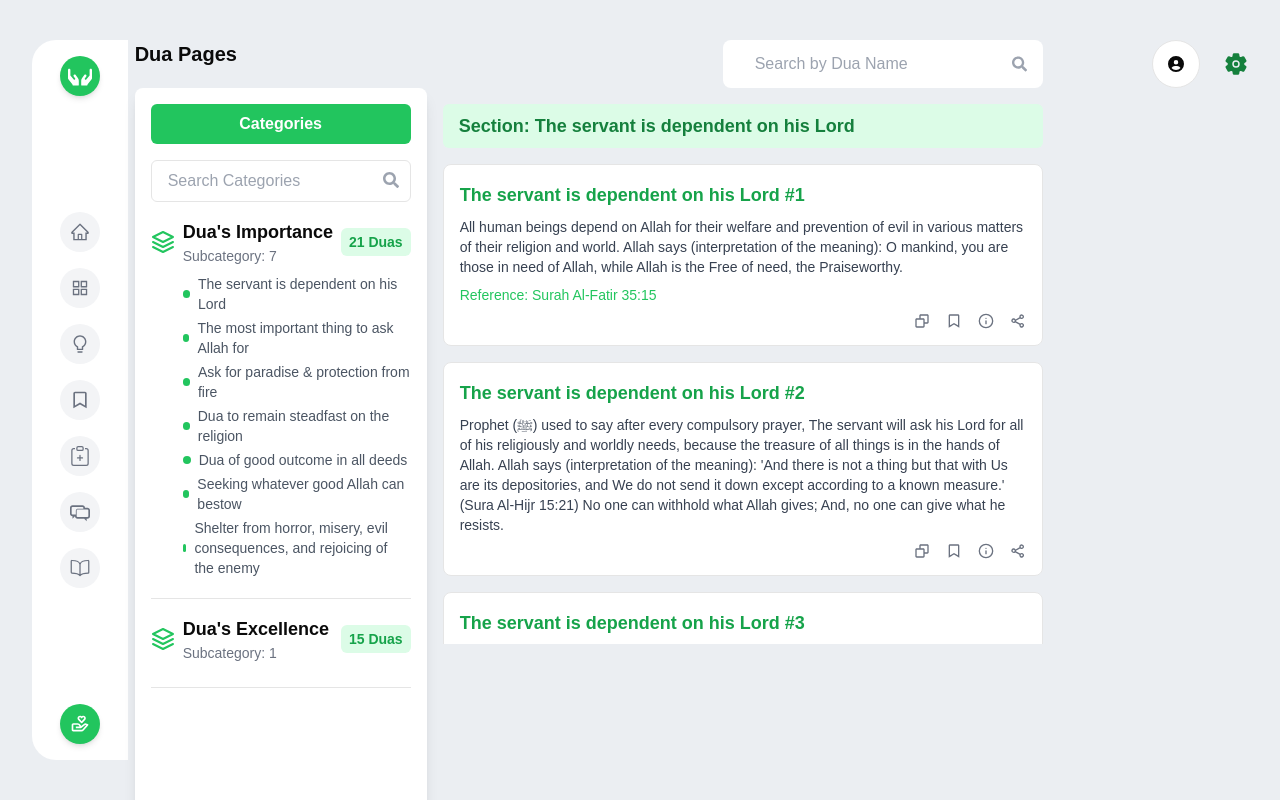
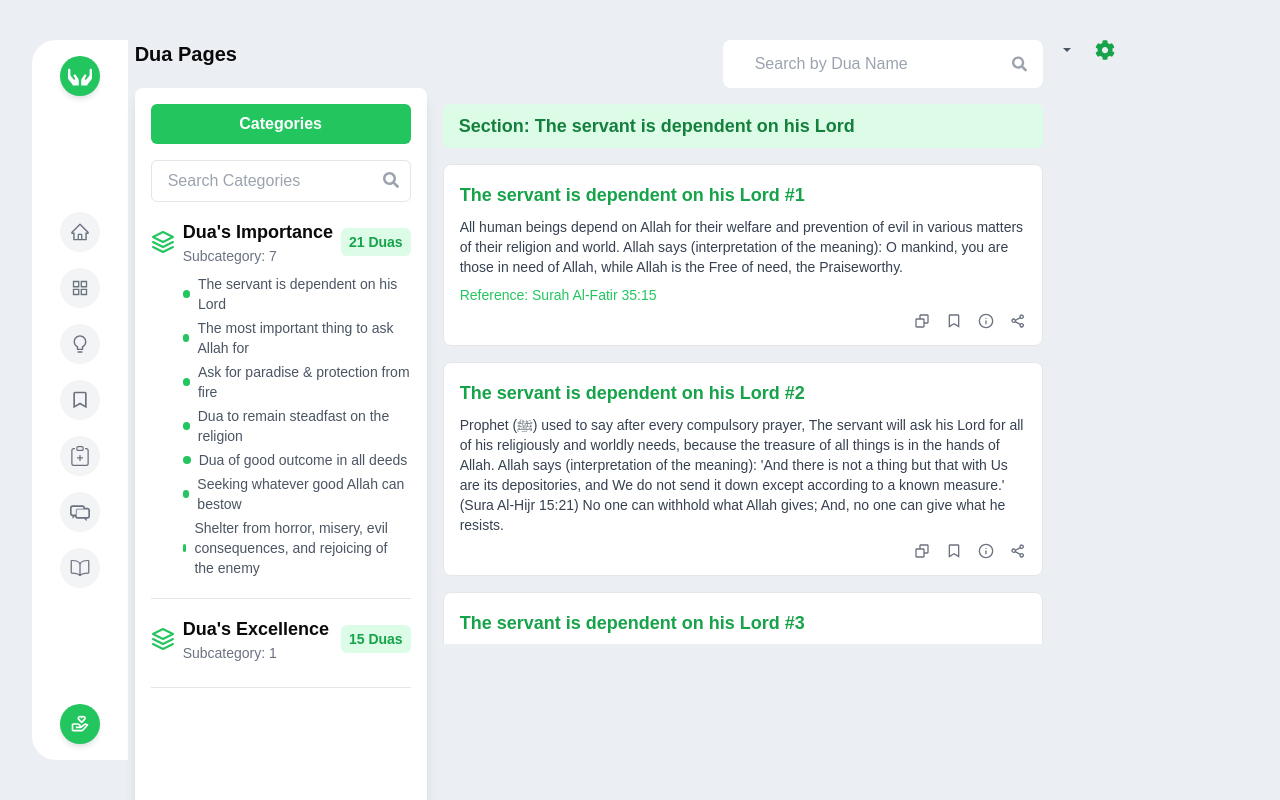
Before and after one commit to masud467/ird-foundation-task-client, a Next.js app: page / in a window 1280 px wide. Built offline with nearby package versions, Linux system fonts and the light colour scheme.

Commit message:
update:update icon on profile section.

```diff
--- a/src/components/Profile.jsx
+++ b/src/components/Profile.jsx
@@ -1,48 +1,156 @@
-import React from 'react';
-import {
-  DropdownMenu,
-  DropdownMenuContent,
-  DropdownMenuLabel,
-  DropdownMenuSeparator,
-  DropdownMenuTrigger,
-} from "./ui/dropdown-menu";
-import { Button } from './ui/button';
-import { FaCircleUser } from 'react-icons/fa6';
-import { IoSettings } from 'react-icons/io5';
-import { BiDonateHeart } from 'react-icons/bi';
-import { LuDownload } from "react-icons/lu";
+"use client";
+import React, { useState, useEffect, useRef } from "react";
+import { FaCog, FaDownload, FaShieldAlt, FaHeart } from "react-icons/fa";
+import { MdOutlineCopyright, MdOutlineApps } from "react-icons/md";
+import { AiOutlineAppstore, AiOutlineInfoCircle, AiOutlineWarning } from "react-icons/ai";
+// import Image from "next/image";
+// import profile from "../../public/image/profile.png";
+import { BiSolidDonateHeart } from "react-icons/bi";
+import { IoMdArrowDropdown } from "react-icons/io";
+import { IoLanguage } from "react-icons/io5";
+import { TfiLayersAlt } from "react-icons/tfi";
 
-const Profile = () => {
+const ProfileDropdown = () => {
+  const [isDropdownOpen, setDropdownOpen] = useState(false);
+  const [isDrawerOpen, setDrawerOpen] = useState(false);
+  const [showLanguageOptions, setShowLanguageOptions] = useState(false);
+  const dropdownRef = useRef(null);
+
+  // Toggle dropdown when clicking the profile icon
+  const toggleDropdown = () => {
+    setDropdownOpen(!isDropdownOpen);
+  };
+
+  // Close dropdown when clicking anywhere outside
+  useEffect(() => {
+    const handleClickOutside = (event) => {
+      if (dropdownRef.current && !dropdownRef.current.contains(event.target)) {
+        setDropdownOpen(false);
+      }
+    };
+
+    document.addEventListener("mousedown", handleClickOutside);
+    return () => {
+      document.removeEventListener("mousedown", handleClickOutside);
+    };
+  }, []);
+
+  // Open and close the drawer
+  const toggleDrawer = () => {
+    setDrawerOpen(!isDrawerOpen);
+  };
+
+  // Toggle language options inside the drawer
+  const toggleLanguageOptions = () => {
+    setShowLanguageOptions(!showLanguageOptions);
+  };
+
   return (
-    <div className='flex '>
-      <div className="flex items-center gap-6 ml-auto">
+    <div className="relative" ref={dropdownRef}>
+      {/* Profile Section */}
+      <div className="flex items-center  gap-5">
+      <div
+        className="flex items-center space-x-1 cursor-pointer"
+        onClick={toggleDropdown}
+      >
+        {/* <Image
+          src={profile}
+          alt="Profile Icon"
+          className=" rounded-full"
+          width={50}
+          height={50}
+        /> */}
+        <div className="text-gray-600 ">
+          <IoMdArrowDropdown />
+        </div>
+      </div>
+      <div onClick={toggleDrawer}>
+        <FaCog className=" text-center text-xl cursor-pointer text-green-600" />
+      </div>
+      </div>
 
-              <DropdownMenu>
-                <DropdownMenuTrigger asChild>
-                  <Button
-                    variant="outline"
-                    size="icon"
-                    className="overflow-hidden rounded-full w-12 h-12"
-                  >
-                    <FaCircleUser className="size-8" />
-                  </Button>
-                </DropdownMenuTrigger>
-                <DropdownMenuContent align="end" className="w-52">
-                  <DropdownMenuLabel className='flex gap-3'> <BiDonateHeart size={20} className='text-green-600' />Support Us</DropdownMenuLabel>
-                  <DropdownMenuLabel className='flex gap-3'> <LuDownload className='text-green-600'/>Download Dua App</DropdownMenuLabel>
-                  <DropdownMenuLabel>Privacy Policy</DropdownMenuLabel>
-                  <DropdownMenuLabel>Thanks & Credits</DropdownMenuLabel>
-                  <DropdownMenuLabel>About Us</DropdownMenuLabel>
-                  <DropdownMenuLabel>Copyright Warning</DropdownMenuLabel>
-                  <DropdownMenuLabel>Our Other Projects</DropdownMenuLabel>
-                  <DropdownMenuSeparator />
-                </DropdownMenuContent>
-              </DropdownMenu>
-              <IoSettings className="text-green-700 text-2xl" />
+      {/* Dropdown Menu */}
+      {isDropdownOpen && (
+        <div className="absolute top-10 right-0 w-64 bg-white shadow-lg rounded-lg p-4 z-10">
+          <ul className="space-y-3">
+            <li className="flex items-center space-x-2 text-gray-600 hover:text-green-600 cursor-pointer">
+              <BiSolidDonateHeart className="text-green-600" />
+              <span>Support Us</span>
+            </li>
+            <li className="flex items-center space-x-2 text-gray-600 hover:text-green-600 cursor-pointer">
+              <FaDownload className="text-green-600" />
+              <span>Download Dua App</span>
+            </li>
+            <li className="flex items-center space-x-2 text-gray-600 hover:text-green-600 cursor-pointer">
+              <FaShieldAlt className="text-green-600" />
+              <span>Privacy Policy</span>
+            </li>
+            <li className="flex items-center space-x-2 text-gray-600 hover:text-green-600 cursor-pointer">
+              <FaHeart className="text-green-600" />
+              <span>Thanks & Credits</span>
+            </li>
+            <li className="flex items-center space-x-2 text-gray-600 hover:text-green-600 cursor-pointer">
+              <AiOutlineInfoCircle className="text-green-600" />
+              <span>About Us</span>
+            </li>
+            <li className="flex items-center space-x-2 text-gray-600 hover:text-green-600 cursor-pointer">
+              <MdOutlineCopyright className="text-green-600" />
+              <span>Copyright Warning</span>
+            </li>
+            <li className="flex items-center space-x-2 text-gray-600 hover:text-green-600 cursor-pointer">
+              <MdOutlineApps className="text-green-600" />
+              <span>Our Other Projects</span>
+            </li>
+          </ul>
+        </div>
+      )}
+      {/* Drawer */}
+      {isDrawerOpen && (
+        <div className="fixed inset-0 bg-black bg-opacity-50 z-20">
+          <div className=" rounded-tl-3xl rounded-bl-3xl fixed right-0 top-0 h-full w-80 bg-white shadow-lg z-30 p-5">
+            <div className="flex justify-between items-center">
+              <h2 className="text-xl font-bold">Settings</h2>
+              <button
+                onClick={toggleDrawer}
+                className="text-gray-600 hover:text-gray-900"
+              >
+                ✖
+              </button>
+            </div>
+            <div className="mt-5">
+              <div className="p-4 border-b">
+                <h3 className="hover:text-green-600 text-lg font-medium cursor-pointer flex items-center gap-5"
+                onClick={toggleLanguageOptions}>
+                  <IoLanguage ></IoLanguage>
+                  Language Settings
+                </h3>
+                {showLanguageOptions && (
+                  <div className="flex gap-4 mt-2">
+                    <button className="px-4 py-2 bg-green-600 text-white rounded">
+                      English
+                    </button>
+                    <button className="px-4 py-2 bg-white border rounded">
+                      বাংলা
+                    </button>
+                  </div>
+                )}
+              </div>
+              <div className="p-4 border-b text-gray-500">
+                <p className="hover:text-green-600 text-lg font-medium cursor-pointer flex items-center gap-5"><TfiLayersAlt />General Settings</p>
+              </div>
+              <div className="p-4 border-b text-gray-500">
+                <p className="hover:text-green-600 text-lg font-medium cursor-pointer flex items-center gap-5"> <AiOutlineAppstore  />Font Settings</p>
+              </div>
+              <div className="p-4 text-gray-500">
+                <p className="hover:text-green-600 text-lg font-medium cursor-pointer flex items-center gap-5"><AiOutlineAppstore  /> Appearance Settings</p>
+              </div>
+            </div>
+          </div>
+        </div>
+      )}
+    </div>
 
-          </div>
-    </div>
   );
-}
+};
 
-export default Profile;
+export default ProfileDropdown;
```
